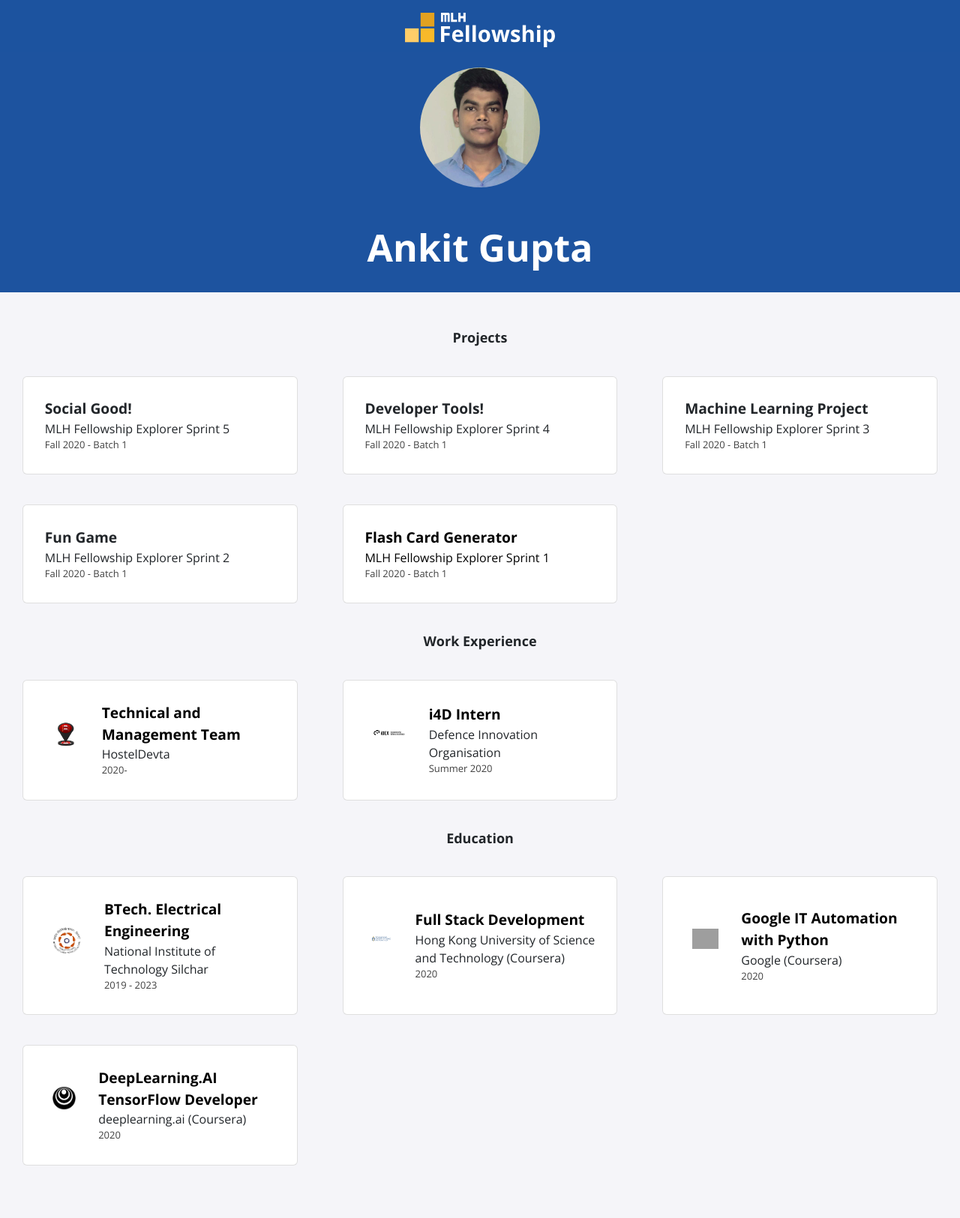
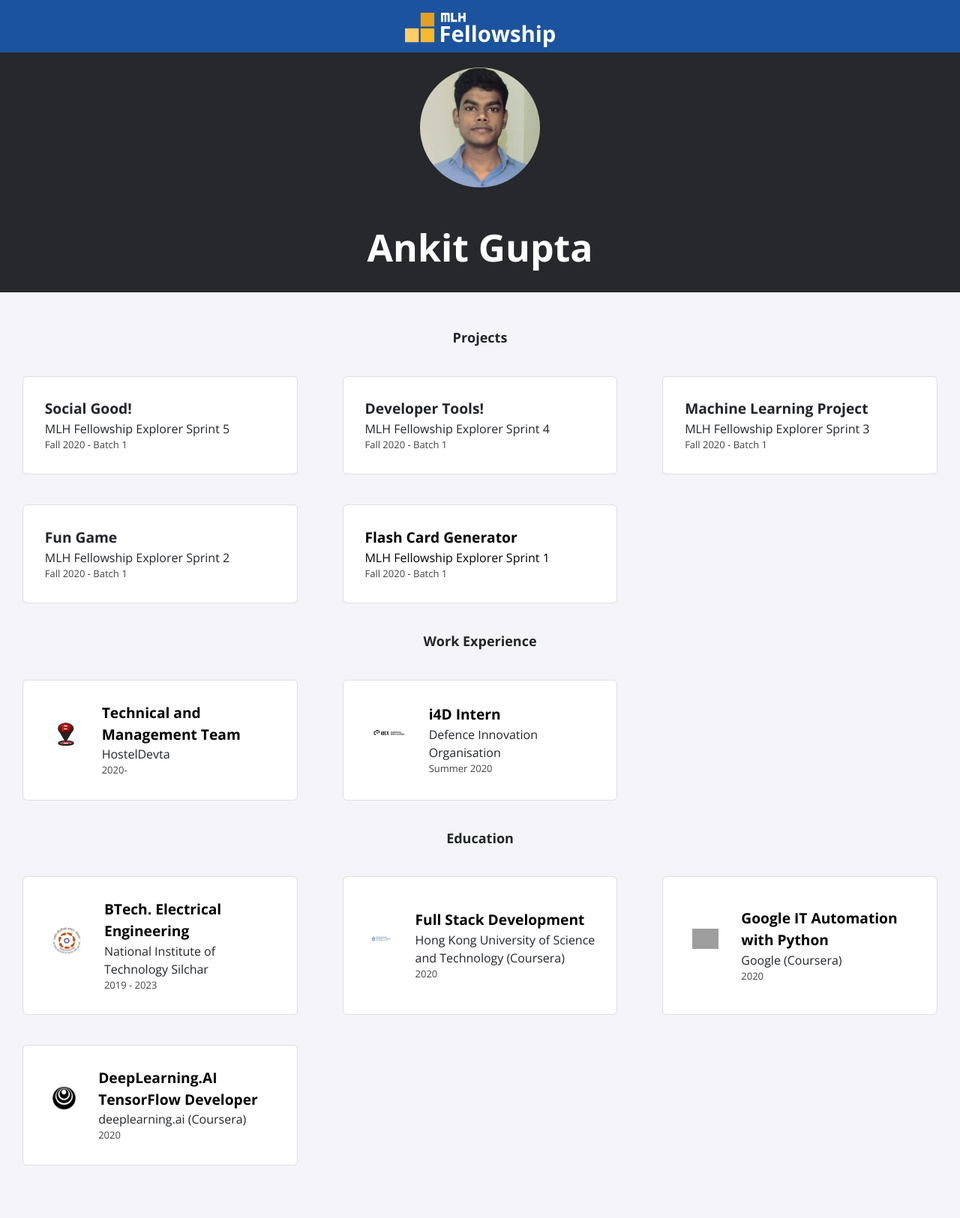
Before and after one commit to luckyhero613/luckyhero613.github.io, a Jekyll site: the page built from index.html, in a window 1280 px wide. Shown: the whole page at 75% size. Built offline with Jekyll 4.4.1, drawn with Linux system fonts in a browser that asks for light colours; nearby versions of some CDN libraries; grey boxes are pictures that could not be loaded.

Commit message:
Update profile.scss

```diff
--- a/_sass/profile.scss
+++ b/_sass/profile.scss
@@ -1,5 +1,5 @@
 .profile {
-    background-color: #1d539f !important;
+    background-color: #26282b !important;
     text-align: center;
     height: 320px;
     margin-bottom: 50px;
```
